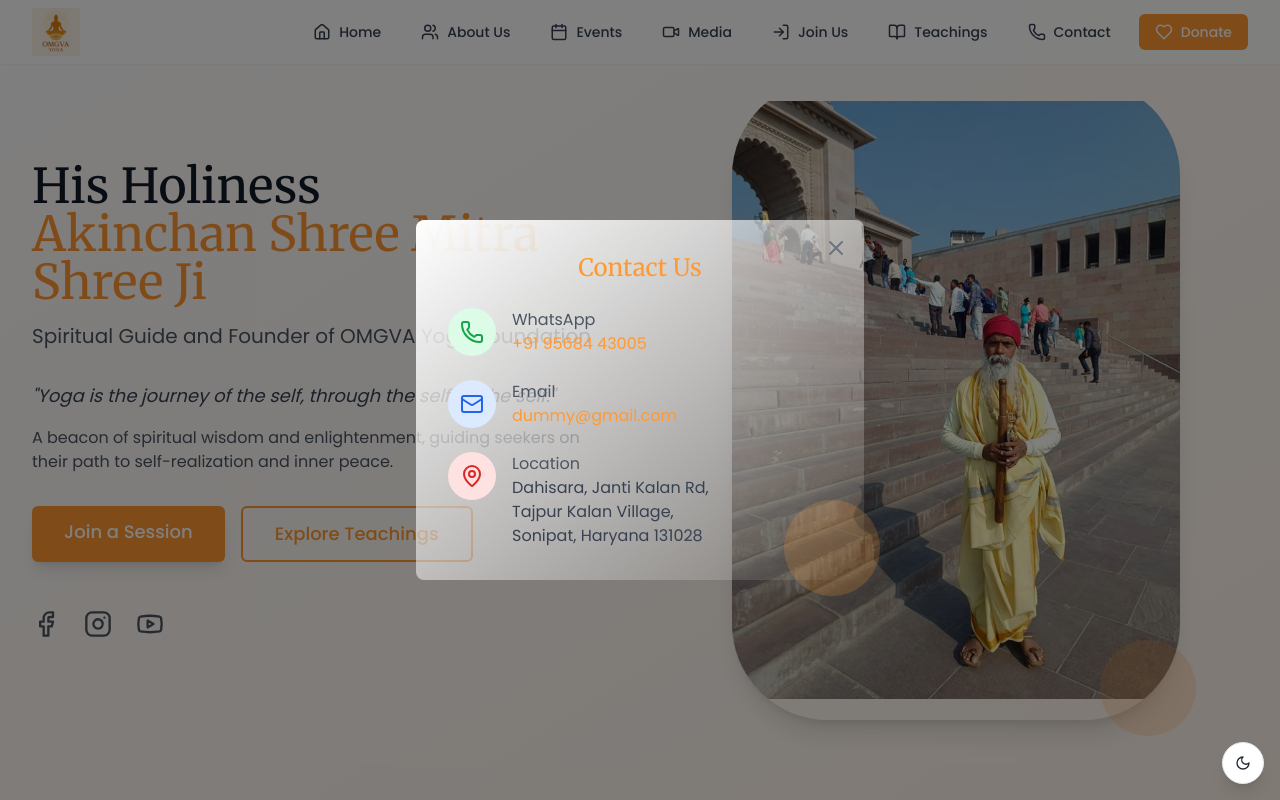
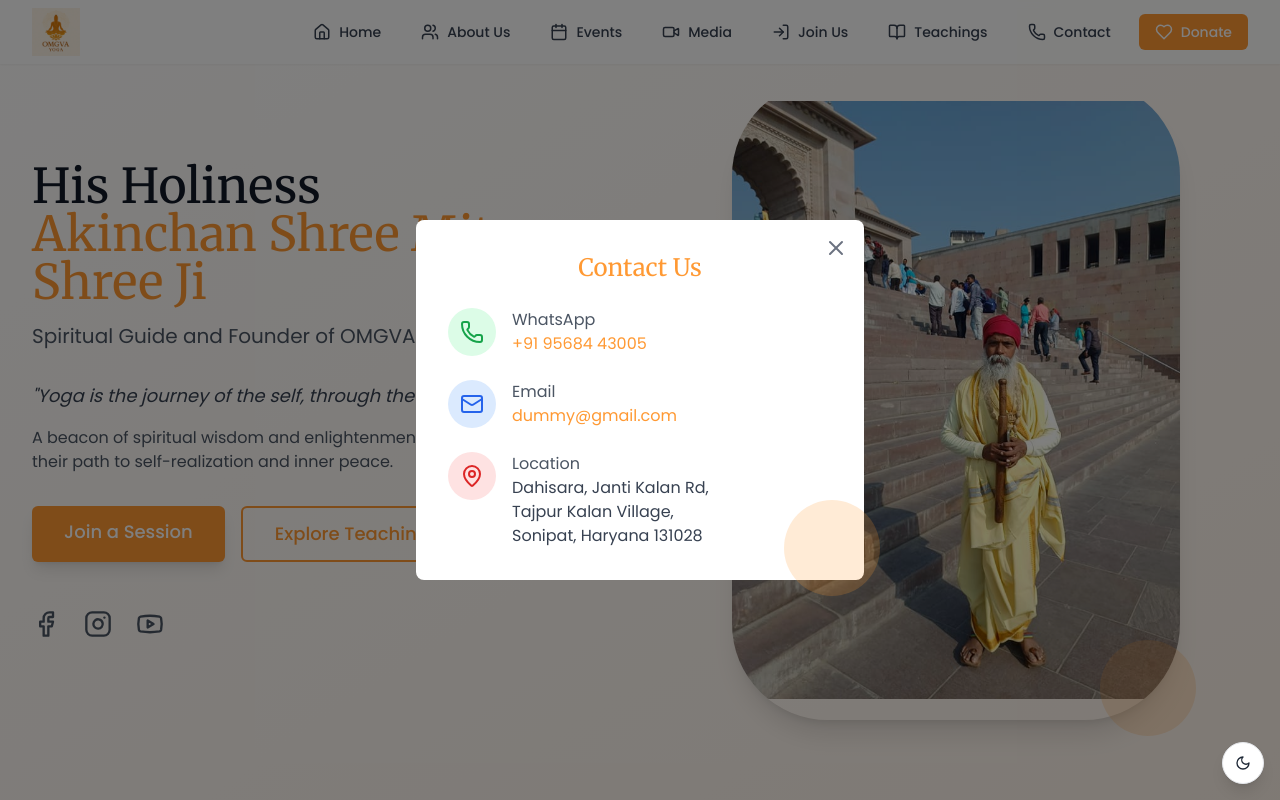
Before and after one commit to divyanshsingh07/OMGVA-Foundation, a React (Vite) app: page / in a window 1280 px wide. Both pictures are taken after a click on the button "Contact". Shown: the top 800 px of the page. Built offline with nearby package versions, Linux system fonts and the light colour scheme.

Commit message:
Update popup components: remove transparency in light mode

```diff
--- a/src/components/ContactPopup.tsx
+++ b/src/components/ContactPopup.tsx
@@ -10,7 +10,7 @@ const ContactPopup = ({ isOpen, onClose }: ContactPopupProps) => {
 
   return (
     <div className="fixed inset-0 bg-black/50 flex items-center justify-center z-50">
-      <div className="bg-gradient-to-br from-white to-transparent dark:from-gray-800 dark:to-gray-600 rounded-lg p-8 max-w-md w-full mx-4 relative">
+      <div className="bg-white dark:bg-gradient-to-br dark:from-gray-800 dark:to-gray-600 rounded-lg p-8 max-w-md w-full mx-4 relative">
         <button
           onClick={onClose}
           className="absolute top-4 right-4 text-gray-500 hover:text-gray-700 dark:text-gray-400 dark:hover:text-gray-200"
--- a/src/components/DonationPopup.tsx
+++ b/src/components/DonationPopup.tsx
@@ -11,10 +11,10 @@ const DonationPopup = ({ isOpen, onClose }: DonationPopupProps) => {
 
   return (
     <div className="fixed inset-0 bg-black/50 flex items-center justify-center z-50">
-      <div className="bg-gradient-to-br from-white dark:from-gray-900 dark:to-gray-800 rounded-lg p-8 max-w-md w-full mx-4 relative">
+      <div className="bg-white dark:bg-gradient-to-br dark:from-gray-800 dark:to-gray-600 rounded-lg p-8 max-w-md w-full mx-4 relative">
         <button
           onClick={onClose}
-          className="absolute top-4 right-4 text-gray-800 hover:text-gray-800 dark:text-gray-600 dark:hover:text-gray-200"
+          className="absolute top-4 right-4 text-gray-500 hover:text-gray-700 dark:text-gray-400 dark:hover:text-gray-200"
         >
           <X size={24} />
         </button>
@@ -34,7 +34,7 @@ const DonationPopup = ({ isOpen, onClose }: DonationPopupProps) => {
             />
           </div>
 
-          <p className="text-gray-900 dark:text-gray-800 text-center italic">
+          <p className="text-gray-600 dark:text-gray-300 text-center italic">
             "The best way to find yourself is to lose yourself in the service of others."<br />
             - Mahatma Gandhi
           </p>
```
